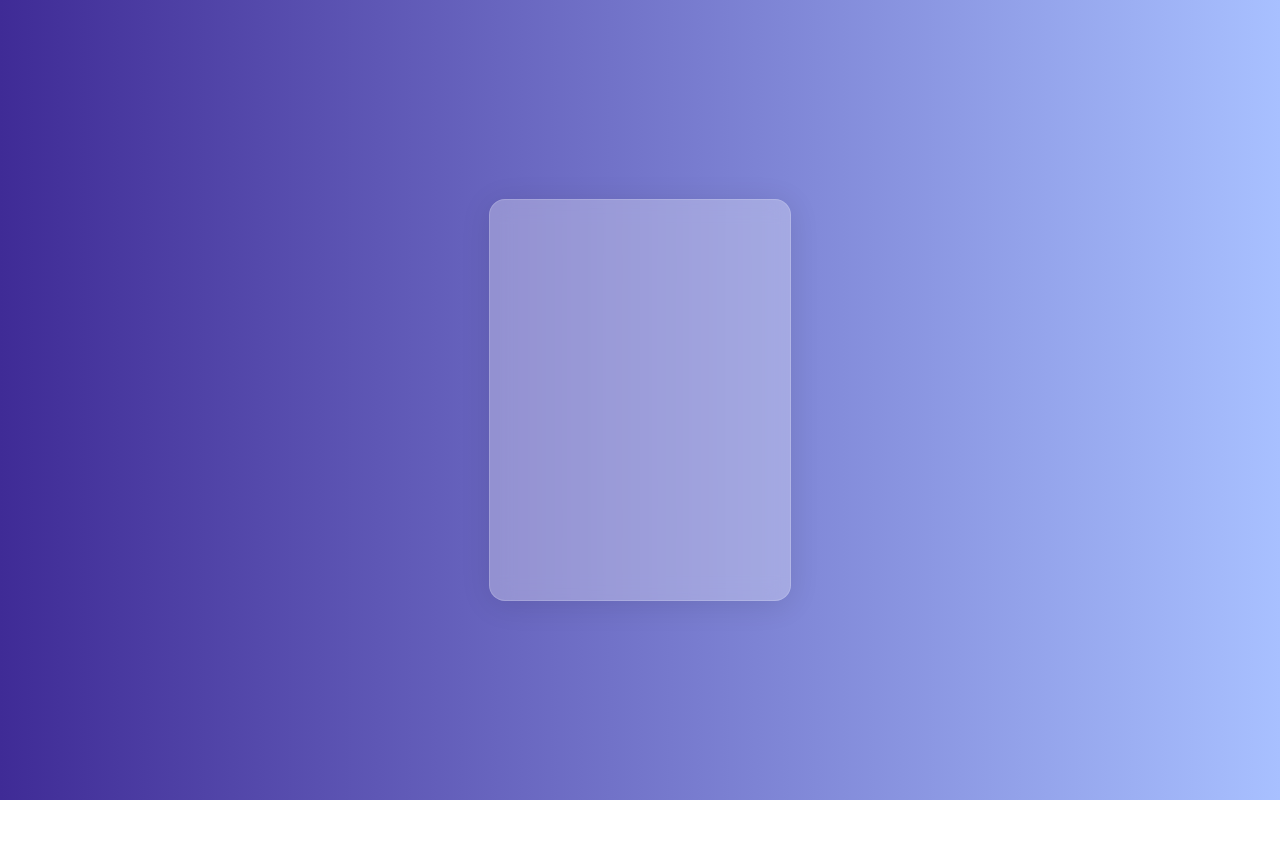
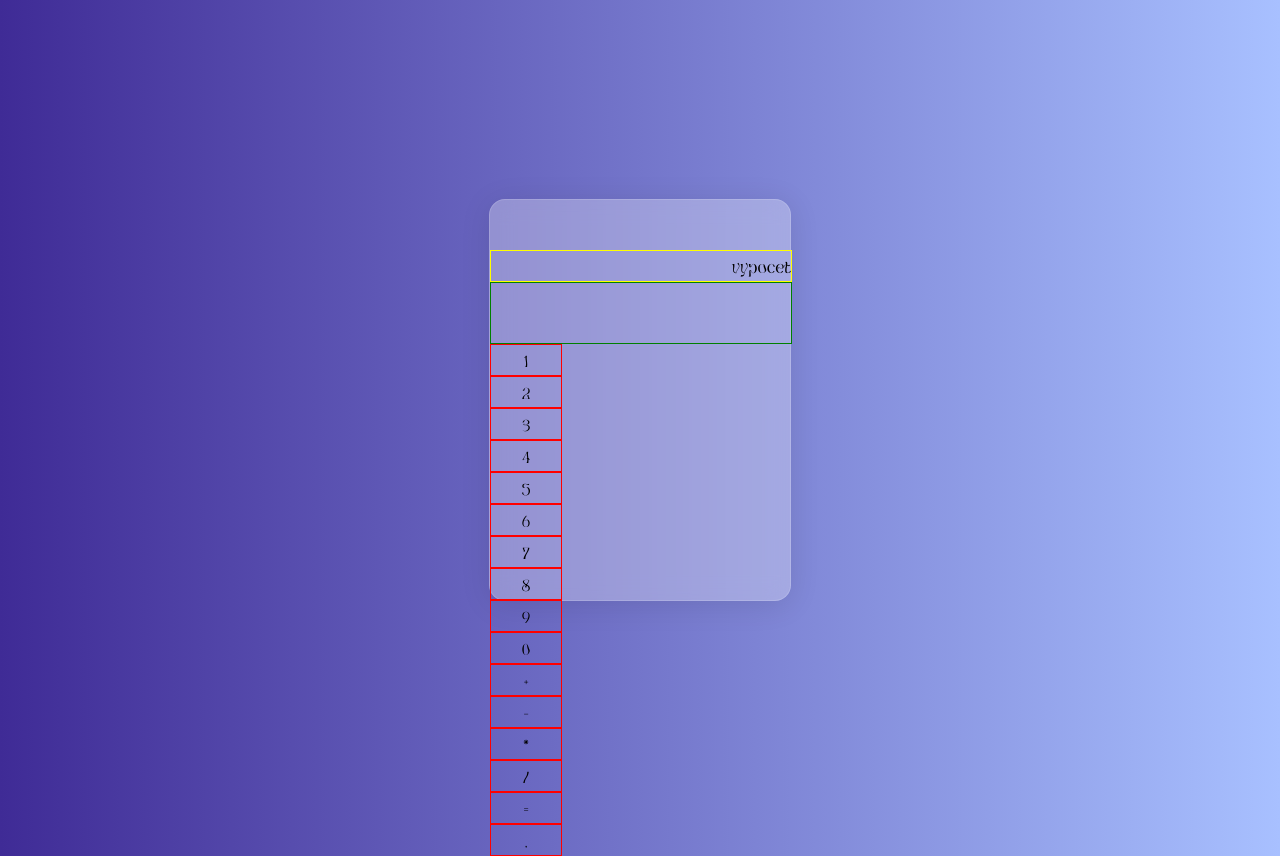
Before and after one commit to MariyanKrajc/calculator-must, a plain HTML site: page index.html in a window 1280 px wide. Before the commit the page ends 800 px from the top, so only its background shows below. Drawn offline with Linux system fonts and the light colour scheme.

Commit message:
Dorobenie screenov pre výpočet a výsledok + klávesnica, na rýchlo ofc

```diff
--- a/index.html
+++ b/index.html
@@ -7,6 +7,27 @@
     <title>majoonk | grafický dizajnér</title>
   </head>
   <body>
-    <div class="telo"></div>
+    <div class="telo">
+      <div class="vypocet">vypocet</div>
+      <div class="vysledok"></div>
+      <div class="klavesnica">
+        <div>1</div>
+        <div>2</div>
+        <div>3</div>
+        <div>4</div>
+        <div>5</div>
+        <div>6</div>
+        <div>7</div>
+        <div>8</div>
+        <div>9</div>
+        <div>0</div>
+        <div>+</div>
+        <div>-</div>
+        <div>*</div>
+        <div>/</div>
+        <div>=</div>
+        <div>,</div>
+      </div>
+    </div>
   </body>
 </html>
--- a/styles.css
+++ b/styles.css
@@ -1,3 +1,7 @@
+@font-face {
+  font-family: Botaky;
+  src: url(fonts/BotakyGX.ttf);
+}
 body {
   background: #a8c0ff; /* fallback for old browsers */
   background: -webkit-linear-gradient(
@@ -15,6 +19,7 @@ body {
   align-items: center;
   margin: 0;
   height: 100vh;
+  font-family: Botaky, sans-serif;
 }
 
 .telo {
@@ -27,3 +32,34 @@ body {
   width: 300px;
   height: 400px;
 }
+
+.klavesnica > div {
+  width: 70px;
+  height: 30px;
+  border: 1px solid red;
+  display: flex;
+  flex-wrap: wrap;
+  align-items: center;
+  justify-content: center;
+}
+
+.vypocet {
+  border: 1px solid yellow;
+  height: 30px;
+  width: 100%;
+  margin-top: 50px;
+  display: flex;
+  align-items: center;
+  justify-content: flex-end;
+  font-size: 18px;
+}
+
+.vysledok {
+  border: 1px solid green;
+  height: 60px;
+  width: 100%;
+  display: flex;
+  align-items: center;
+  justify-content: flex-end;
+  font-size: 24px;
+}
```
Also changed, not shown: fonts/BotakyGX.ttf (added).
